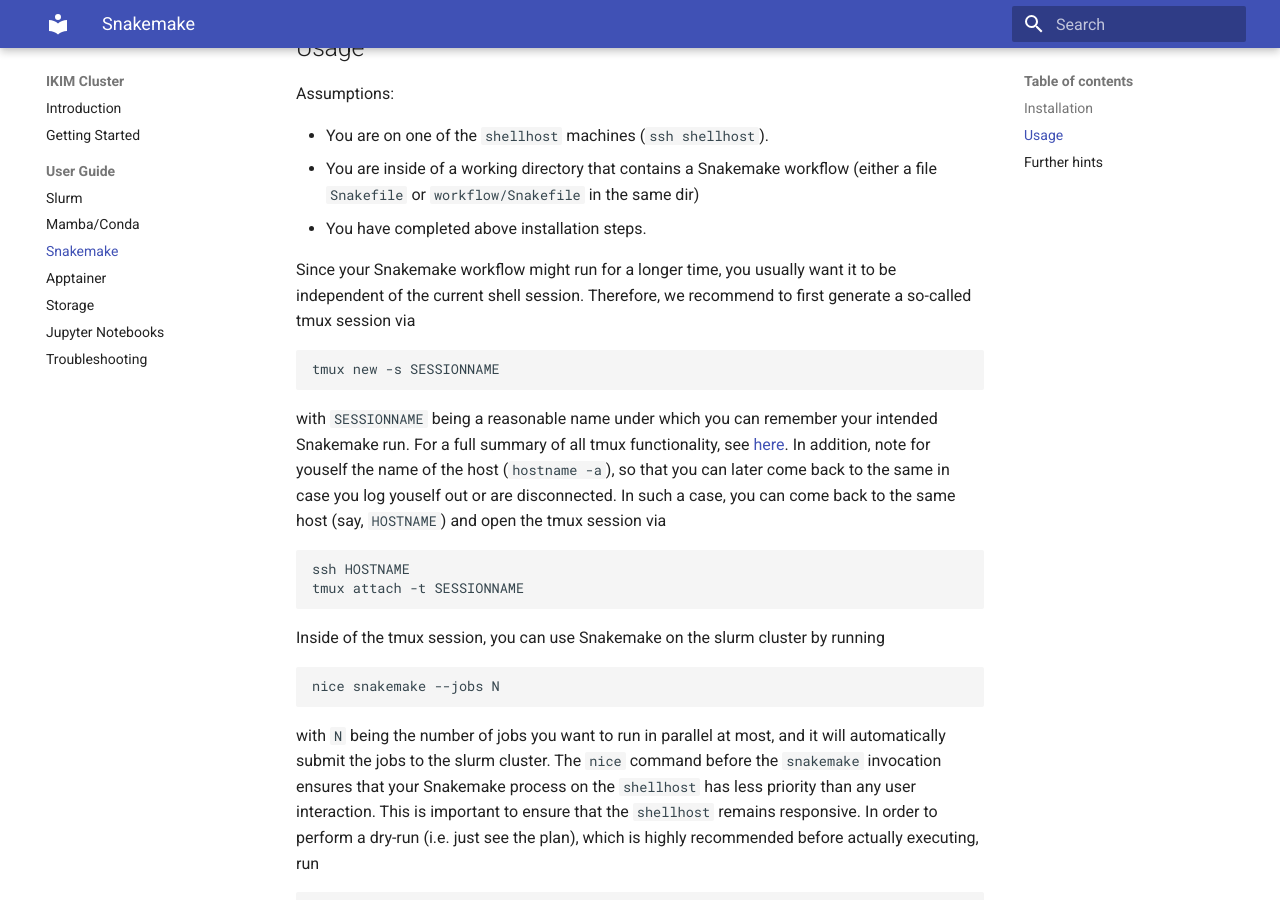
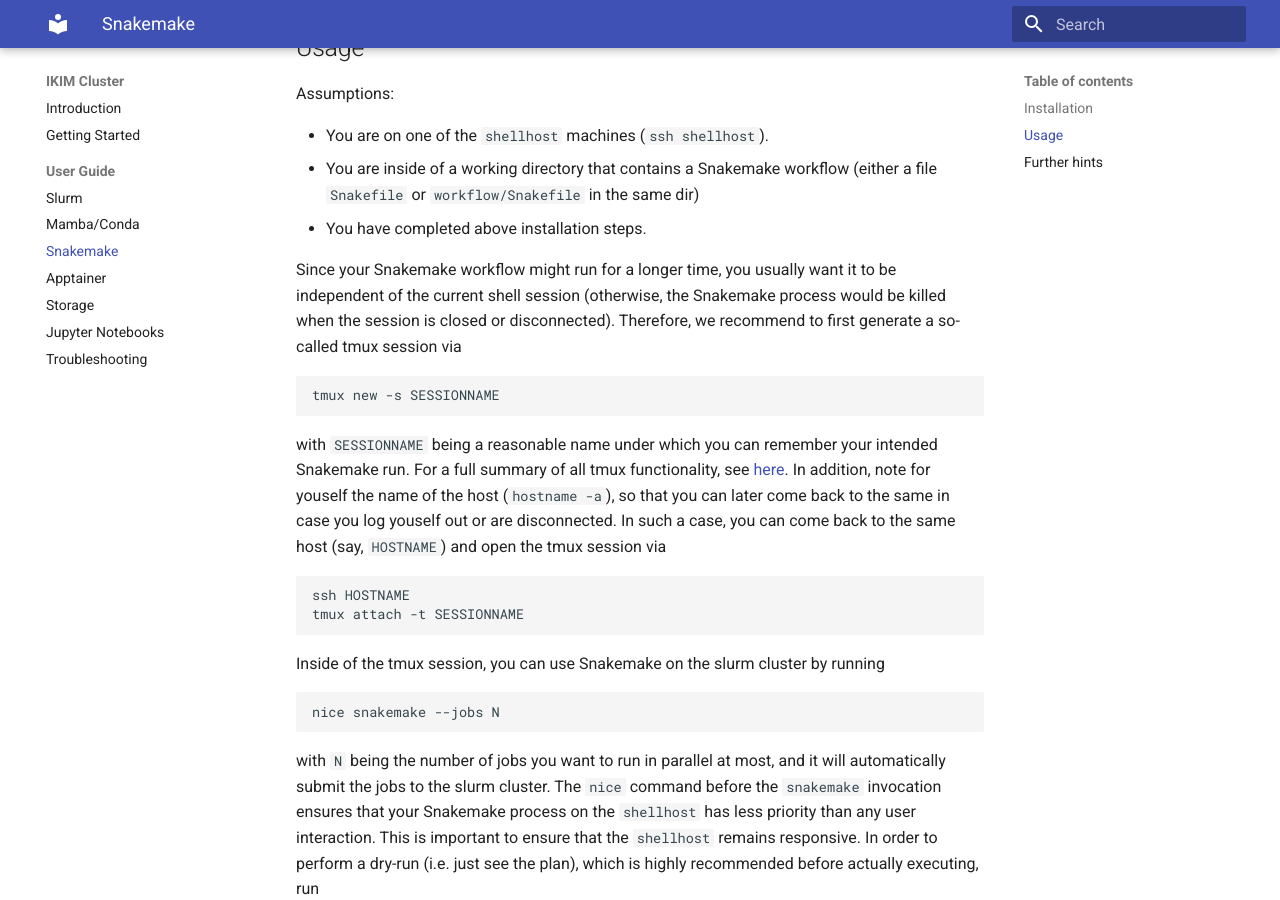
Before and after one commit to IKIM-Essen/ClusterDocs, an MkDocs documentation site: the page built from docs/snakemake.md, in a window 1280 px wide and 900 px high, scrolled down 930 px. Built offline with MkDocs 1.6.1 and Material for MkDocs 9.7.7, drawn with Linux system fonts in a browser that asks for light colours.

Commit message:
Update snakemake.md

````diff
--- a/docs/snakemake.md
+++ b/docs/snakemake.md
@@ -37,7 +37,7 @@
 * You are inside of a working directory that contains a Snakemake workflow (either a file `Snakefile` or `workflow/Snakefile` in the same dir)
 * You have completed above installation steps.
 
-Since your Snakemake workflow might run for a longer time, you usually want it to be independent of the current shell session.
+Since your Snakemake workflow might run for a longer time, you usually want it to be independent of the current shell session (otherwise, the Snakemake process would be killed when the session is closed or disconnected).
 Therefore, we recommend to first generate a so-called tmux session via
 
 ```sh
````
